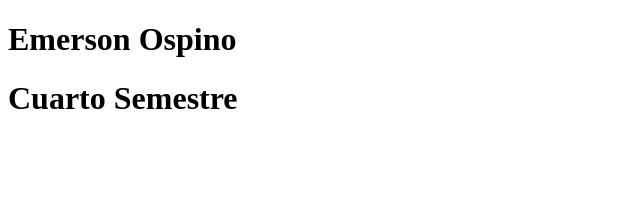
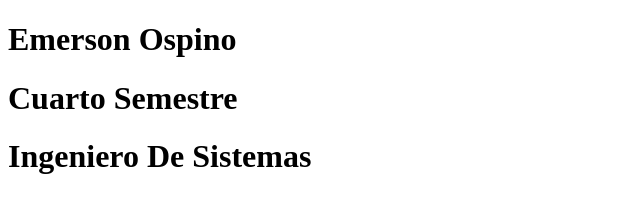
Before and after one commit to Eospino2025/TAREA_10_03_25, a plain HTML site: page index.html in a window 1280 px wide. Shown: the whole page, without its empty margins (0-640 px from the left). Drawn offline with Linux system fonts and the light colour scheme.

Commit message:
Ocupacion

```diff
--- a/index.html
+++ b/index.html
@@ -8,5 +8,6 @@
 <body>
     <h1>Emerson Ospino</h1>
     <h1>Cuarto Semestre</h1>
+    <h1>Ingeniero De Sistemas</h1>
 </body>
 </html>
```
